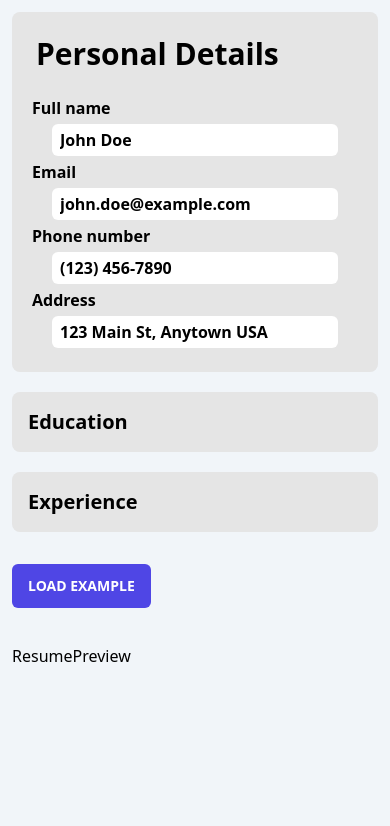
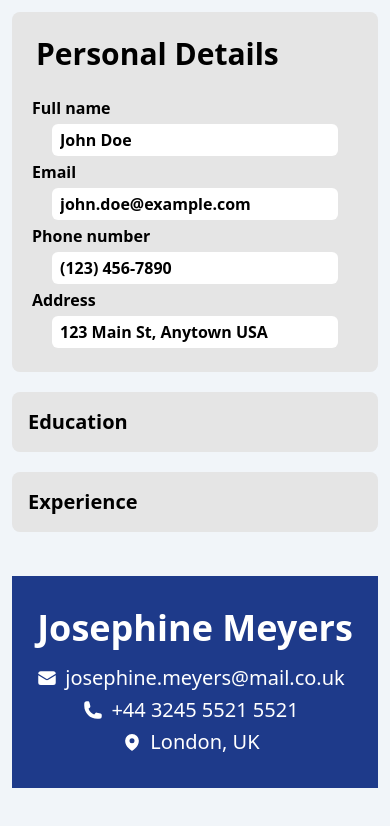
Before and after one commit to GodOfProDev/cv-builder-odin, a React (Vite) app: page / in a window 390 px wide. Shown: the top 826 px of the page. Built offline with nearby package versions, Linux system fonts and the light colour scheme.

Commit message:
Add Resume Header + Responsive

```diff
--- a/src/components/ResumePreview.tsx
+++ b/src/components/ResumePreview.tsx
@@ -1,5 +1,11 @@
+import PersonalInfoSection from './sections/PersonalInfoSection'
+
 const ResumePreview = () => {
-    return <div className="p-3">ResumePreview</div>
+    return (
+        <div className="p-3">
+            <PersonalInfoSection />
+        </div>
+    )
 }
 
 export default ResumePreview
--- a/src/components/Sidebar.tsx
+++ b/src/components/Sidebar.tsx
@@ -3,7 +3,6 @@ import Accordion from './Accordion'
 import EducationForm from './forms/EducationForm'
 import ExperienceForm from './forms/ExperienceForm'
 import PersonalDetailsForm from './forms/PersonalDetailsForm'
-import Button from './Button'
 import PersonalInfo from '../data/personalInfo'
 import Education from '../data/education'
 import Experience from '../data/experience'
@@ -40,9 +39,6 @@ const Sidebar = ({
             >
                 <ExperienceForm setExperienceData={setExperienceData} />
             </Accordion>
-            <div className="py-3">
-                <Button>LOAD EXAMPLE</Button>
-            </div>
         </div>
     )
 }
--- /dev/null
+++ b/src/components/sections/BodySection.tsx
@@ -0,0 +1,15 @@
+import { ReactNode } from 'react'
+
+interface BodySectionProps {
+    header: string
+    startDate: string
+    endDate: string
+    location: string
+    children: ReactNode
+}
+
+const BodySection = ({ header, startDate, endDate, location, children }) => {
+    return <div>BodySection</div>
+}
+
+export default BodySection
--- /dev/null
+++ b/src/components/sections/EducationSection.tsx
@@ -0,0 +1,5 @@
+const EducationSection = () => {
+    return <div>EducationSection</div>
+}
+
+export default EducationSection
--- /dev/null
+++ b/src/components/sections/ExperienceSection.tsx
@@ -0,0 +1,5 @@
+const ExperienceSection = () => {
+    return <div>ExperienceSection</div>
+}
+
+export default ExperienceSection
--- /dev/null
+++ b/src/components/sections/PersonalInfoSection.tsx
@@ -0,0 +1,56 @@
+const PersonalInfoSection = () => {
+    return (
+        <div className="flex flex-col items-center justify-center gap-4 bg-blue-900 text-white">
+            <h1 className="pt-8 text-4xl font-semibold">Josephine Meyers</h1>
+            <div className="flex gap-1 pb-8 max-[680px]:grid max-[680px]:grid-rows-3 max-[680px]:text-xl">
+                <div className="flex items-center justify-center">
+                    <svg
+                        xmlns="http://www.w3.org/2000/svg"
+                        viewBox="0 0 24 24"
+                        fill="currentColor"
+                        className="size-5 text-white"
+                    >
+                        <path d="M1.5 8.67v8.58a3 3 0 0 0 3 3h15a3 3 0 0 0 3-3V8.67l-8.928 5.493a3 3 0 0 1-3.144 0L1.5 8.67Z" />
+                        <path d="M22.5 6.908V6.75a3 3 0 0 0-3-3h-15a3 3 0 0 0-3 3v.158l9.714 5.978a1.5 1.5 0 0 0 1.572 0L22.5 6.908Z" />
+                    </svg>
+
+                    <p className="px-2">josephine.meyers@mail.co.uk</p>
+                </div>
+                <div className="flex items-center justify-center">
+                    <svg
+                        xmlns="http://www.w3.org/2000/svg"
+                        viewBox="0 0 24 24"
+                        fill="currentColor"
+                        className="size-5 text-white"
+                    >
+                        <path
+                            fillRule="evenodd"
+                            d="M1.5 4.5a3 3 0 0 1 3-3h1.372c.86 0 1.61.586 1.819 1.42l1.105 4.423a1.875 1.875 0 0 1-.694 1.955l-1.293.97c-.135.101-.164.249-.126.352a11.285 11.285 0 0 0 6.697 6.697c.103.038.25.009.352-.126l.97-1.293a1.875 1.875 0 0 1 1.955-.694l4.423 1.105c.834.209 1.42.959 1.42 1.82V19.5a3 3 0 0 1-3 3h-2.25C8.552 22.5 1.5 15.448 1.5 6.75V4.5Z"
+                            clipRule="evenodd"
+                        />
+                    </svg>
+
+                    <p className="px-2">+44 3245 5521 5521</p>
+                </div>
+                <div className="flex items-center justify-center">
+                    <svg
+                        xmlns="http://www.w3.org/2000/svg"
+                        viewBox="0 0 24 24"
+                        fill="currentColor"
+                        className="size-5 text-white"
+                    >
+                        <path
+                            fillRule="evenodd"
+                            d="m11.54 22.351.07.04.028.016a.76.76 0 0 0 .723 0l.028-.015.071-.041a16.975 16.975 0 0 0 1.144-.742 19.58 19.58 0 0 0 2.683-2.282c1.944-1.99 3.963-4.98 3.963-8.827a8.25 8.25 0 0 0-16.5 0c0 3.846 2.02 6.837 3.963 8.827a19.58 19.58 0 0 0 2.682 2.282 16.975 16.975 0 0 0 1.145.742ZM12 13.5a3 3 0 1 0 0-6 3 3 0 0 0 0 6Z"
+                            clipRule="evenodd"
+                        />
+                    </svg>
+
+                    <p className="px-2">London, UK</p>
+                </div>
+            </div>
+        </div>
+    )
+}
+
+export default PersonalInfoSection
```
